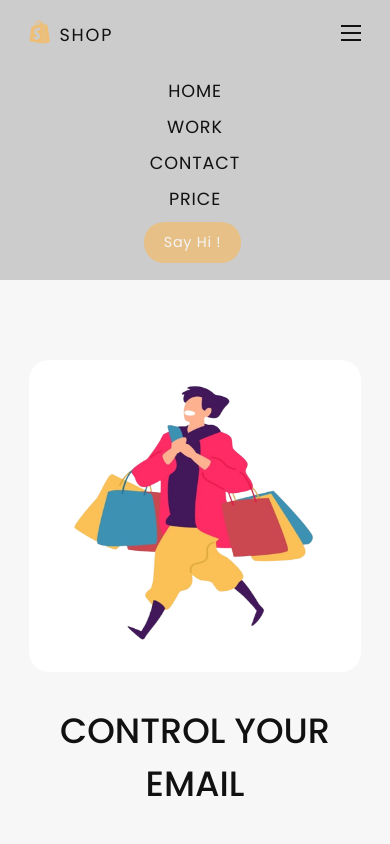
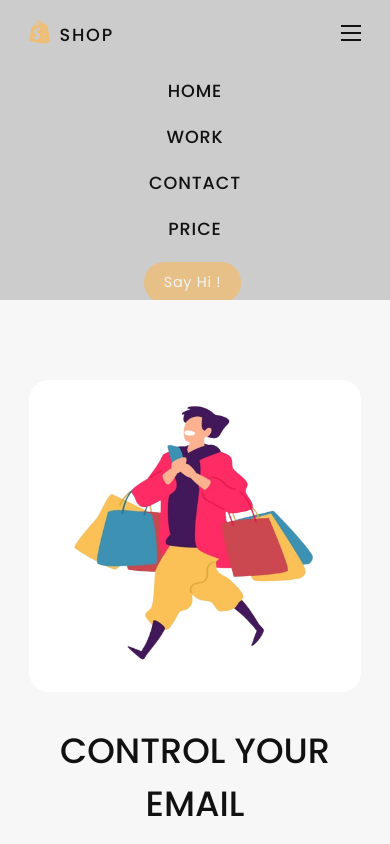
Before and after one commit to Rakibul-github/Shop-Responsive-Template, a plain HTML site: page index.html in a window 390 px wide. Both pictures are taken after a click on the button 350 px from the left and 30 px from the top of the page. Shown: the top 844 px of the page. Drawn offline with Linux system fonts and the light colour scheme.

Commit message:
Responsive Navbar With Media Qurrey

```diff
--- a/assets/css/style.css
+++ b/assets/css/style.css
@@ -52,6 +52,7 @@ nav .navbar .brand-logo a
     display: inline-block;
     color: #111;
     font-size: 1.1rem;
+    font-weight: 500;
     text-transform: uppercase;
     letter-spacing: .1em;
     transition: .5s all;
@@ -81,14 +82,16 @@ nav .navbar .nav-links ul li
 {
     margin: 0 20px;
 }
-nav .navbar .nav-links ul a
+nav .navbar .nav-links ul li a
 {
     display: inline-block;
     flex: 1;
     color: #111;
     font-size: 1.1rem;
+    font-weight: 500;
     text-transform: uppercase;
     letter-spacing: .05em;
+    padding: 5px;
     transition: .5s all;
 }
 nav .navbar .nav-links ul a:hover
@@ -157,7 +160,7 @@ nav .navbar .toggle span
     }
     nav .active
     {
-        height: 280px;
+        height: 300px;
     }
     nav .navbar .brand-logo
     {
@@ -185,7 +188,7 @@ nav .navbar .toggle span
     {
         display: block;
         text-align: center;
-        margin: 10px 0;
+        padding: 5px 0;
         transition: .5s all;
     }
     nav .navbar .nav-links ul li:hover
@@ -201,6 +204,7 @@ nav .navbar .toggle span
         width: 100%;
         text-align: center;
         margin-left: 10px;
+        margin-top: 10px;
     }
 }
 /* navbar section end */
```
